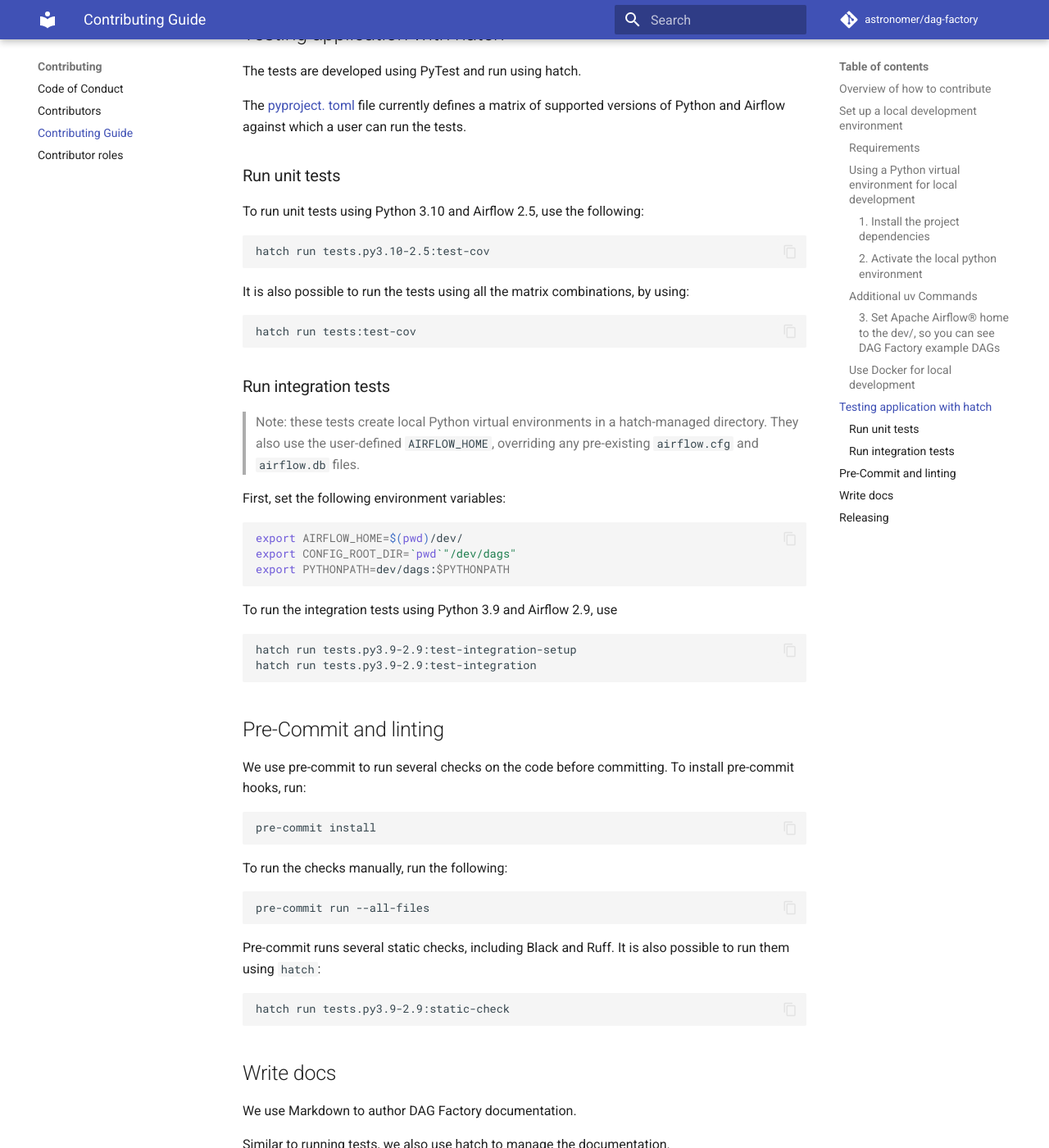
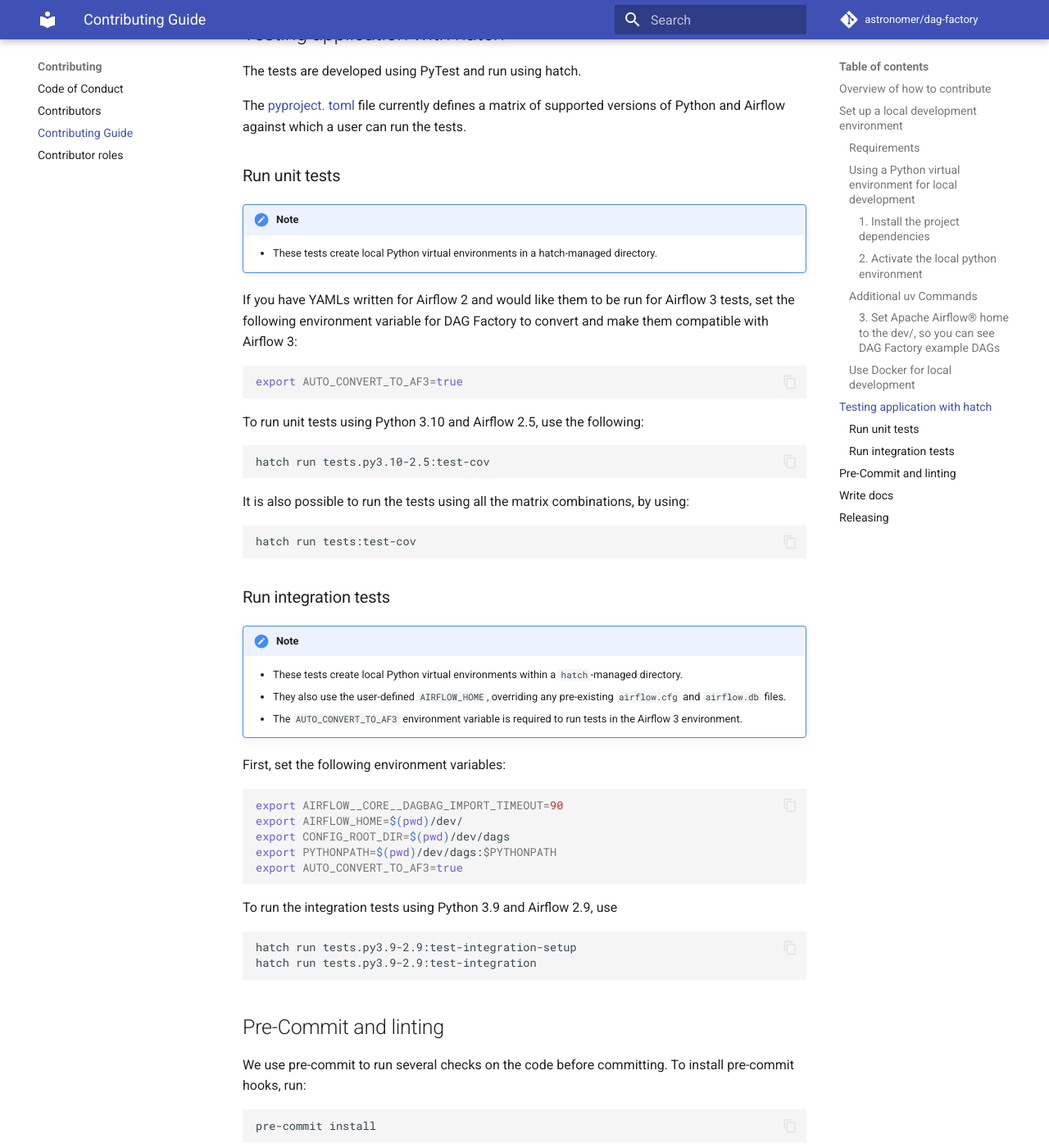
Before and after one commit to astronomer/dag-factory, an MkDocs documentation site: the page built from docs/contributing/howto.md, in a window 1280 px wide and 1400 px high, scrolled down 3325 px. Shown: the whole window at 82% size. Built offline with MkDocs 1.6.1 and Material for MkDocs 9.7.7, drawn with Linux system fonts in a browser that asks for light colours; comment, search, counter and statistics services are not loaded; the version menu is left out.

Commit message:
Add missing env in contributing doc (#522)
Add missing env in contributing docs

````diff
--- a/docs/contributing/howto.md
+++ b/docs/contributing/howto.md
@@ -141,6 +141,15 @@
 
 ### Run unit tests
 
+!!! note
+    - These tests create local Python virtual environments in a hatch-managed directory.
+
+If you have YAMLs written for Airflow 2 and would like them to be run for Airflow 3 tests, set the following environment variable for DAG Factory to convert and make them compatible with Airflow 3:
+
+```bash
+export AUTO_CONVERT_TO_AF3=true
+```
+
 To run unit tests using Python 3.10 and Airflow 2.5, use the following:
 
 ```bash
@@ -155,15 +164,19 @@
 
 ### Run integration tests
 
-> Note: these tests create local Python virtual environments in a hatch-managed directory.
-> They also use the user-defined `AIRFLOW_HOME`, overriding any pre-existing `airflow.cfg` and `airflow.db` files.
+!!! note
+    - These tests create local Python virtual environments within a `hatch`-managed directory.
+    - They also use the user-defined `AIRFLOW_HOME`, overriding any pre-existing `airflow.cfg` and `airflow.db` files.
+    - The `AUTO_CONVERT_TO_AF3` environment variable is required to run tests in the Airflow 3 environment.
 
 First, set the following environment variables:
 
 ```bash
+export AIRFLOW__CORE__DAGBAG_IMPORT_TIMEOUT=90
 export AIRFLOW_HOME=$(pwd)/dev/
-export CONFIG_ROOT_DIR=`pwd`"/dev/dags"
-export PYTHONPATH=dev/dags:$PYTHONPATH
+export CONFIG_ROOT_DIR=$(pwd)/dev/dags
+export PYTHONPATH=$(pwd)/dev/dags:$PYTHONPATH
+export AUTO_CONVERT_TO_AF3=true
 ```
 
 To run the integration tests using Python 3.9 and Airflow 2.9, use
--- a/mkdocs.yml
+++ b/mkdocs.yml
@@ -33,6 +33,8 @@
     alias: true
 
 markdown_extensions:
+  - admonition
+  - codehilite
   - pymdownx.highlight:
       anchor_linenums: true
       line_spans: __span
````
